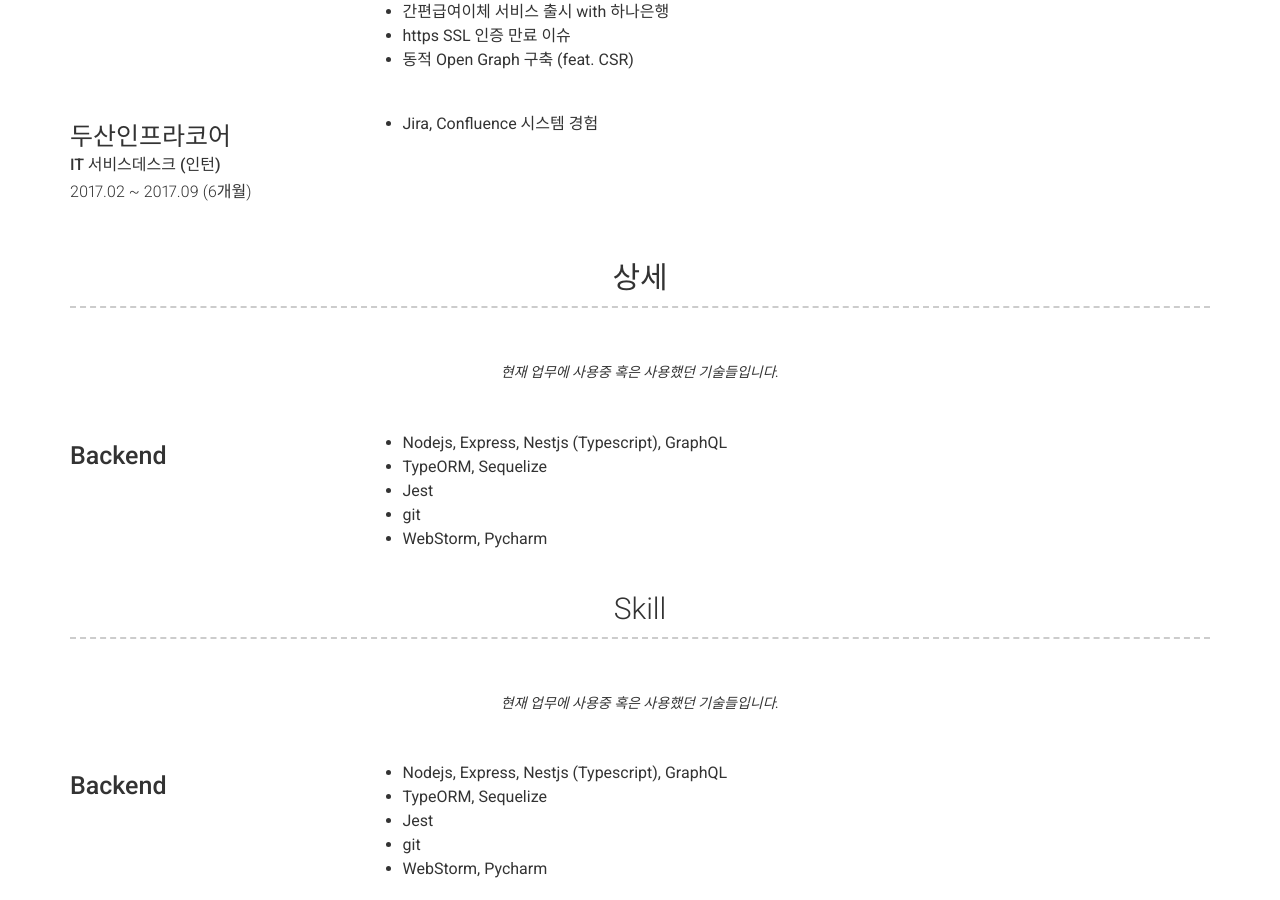
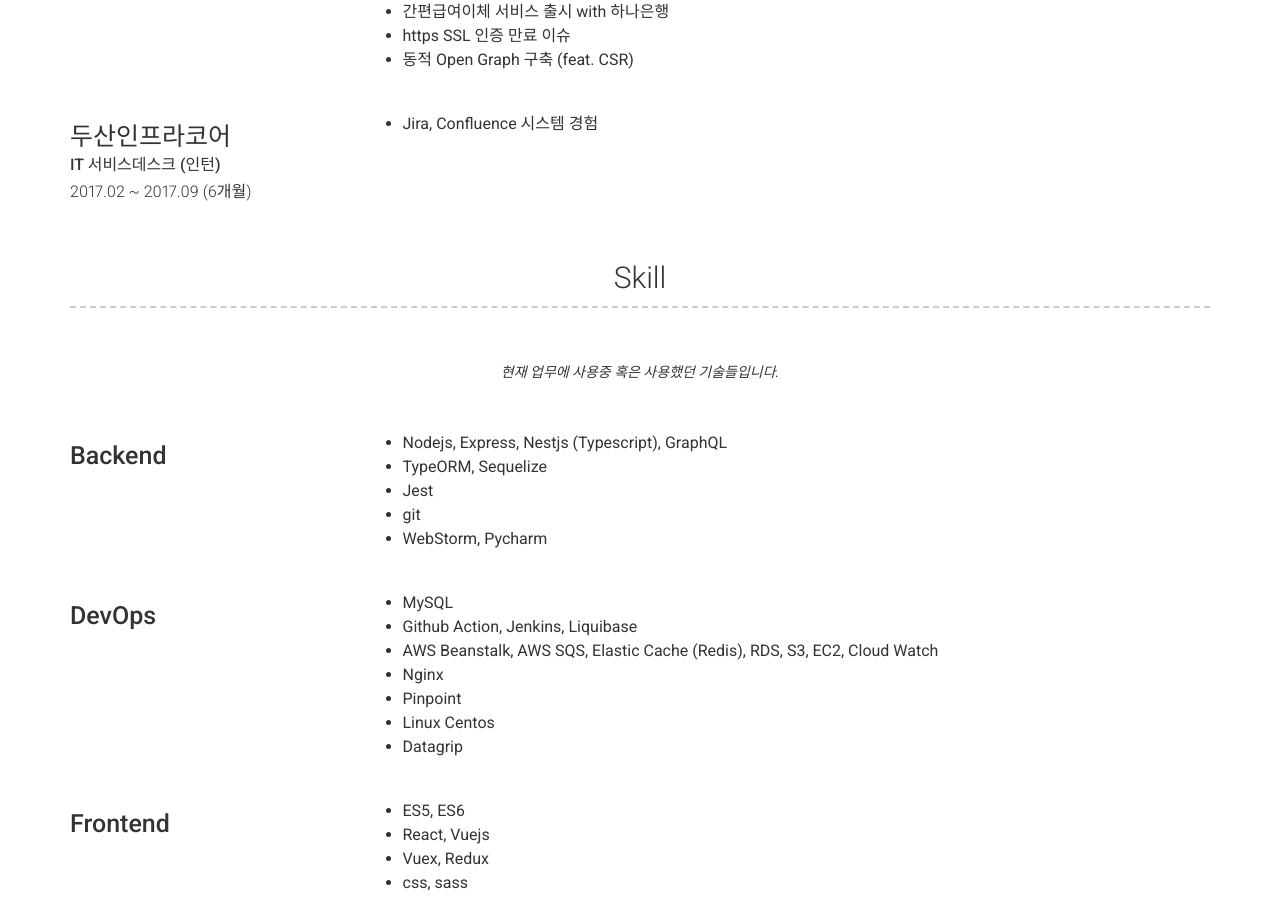
Before and after one commit to mystyle2006/mystyle2006.github.io, a Jekyll site: the page built from index.md, in a window 1280 px wide and 900 px high, scrolled down 1203 px. Built offline with Jekyll 4.4.1, drawn with Linux system fonts in a browser that asks for light colours; nearby versions of some CDN libraries.

Commit message:
20220625

```diff
--- a/_config.yml
+++ b/_config.yml
@@ -173,22 +173,6 @@ content:
         description: | # this will include new lines to allow paragraphs
           - Jira, Confluence 시스템 경험
 
-  - title: 상세
-    layout: list
-    content:
-      - layout: top-middle
-        quote: >
-          현재 업무에 사용중 혹은 사용했던 기술들입니다.
-
-      - layout: left
-        title: Backend
-        description: |
-          - Nodejs, Express, Nestjs (Typescript), GraphQL
-          - TypeORM, Sequelize
-          - Jest
-          - git
-          - WebStorm, Pycharm
-
   - title: Skill
     layout: list
     content:
```
